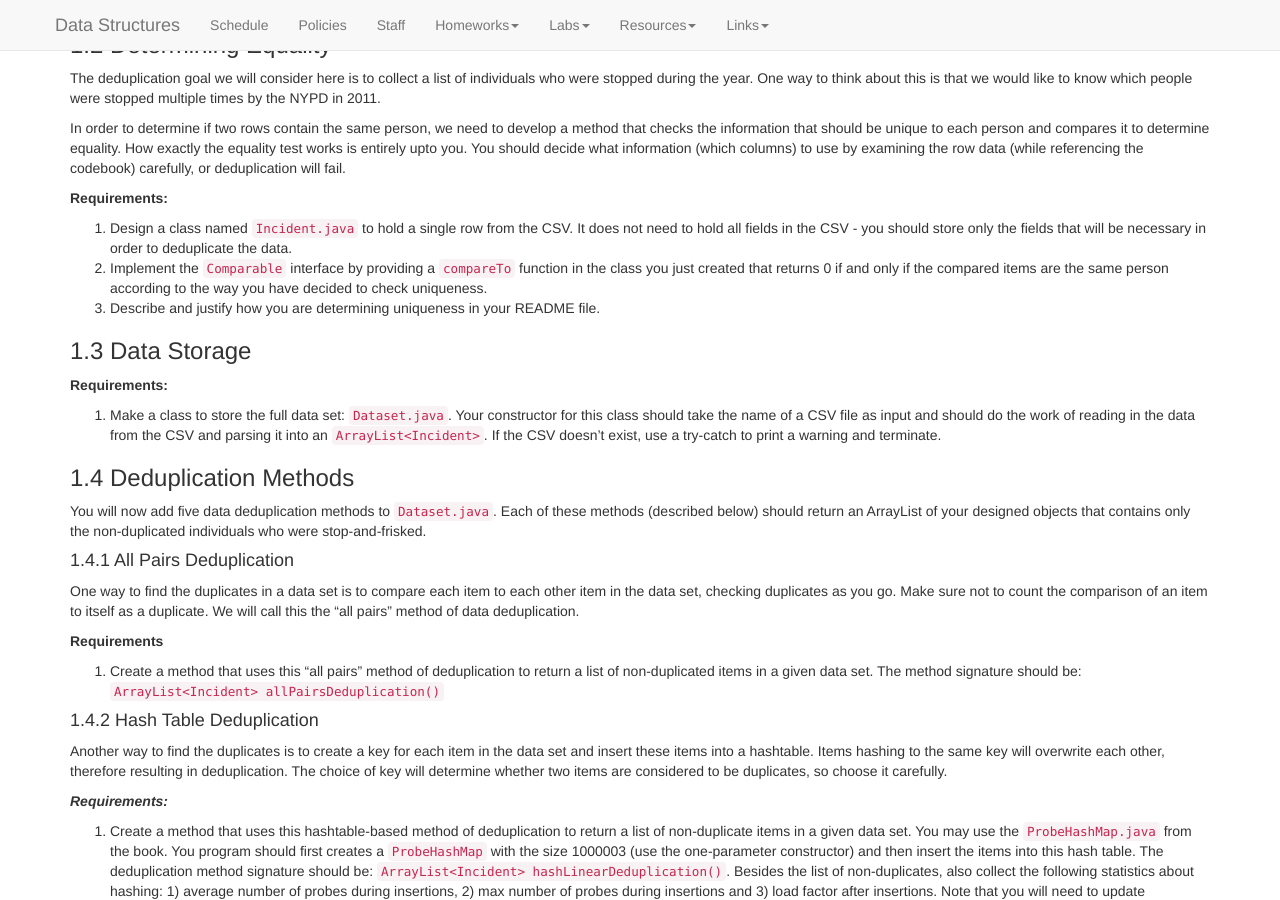
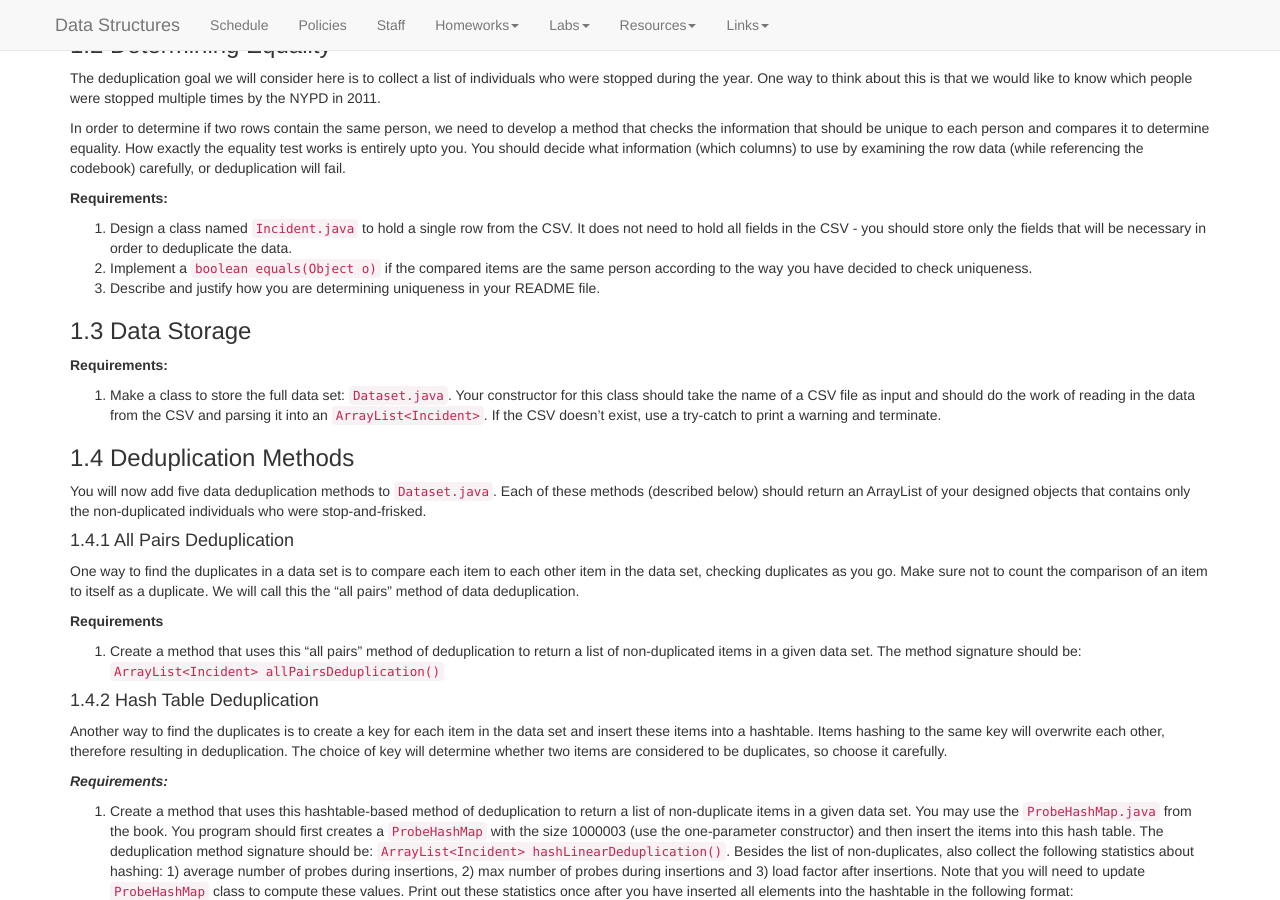
Before and after one commit to kalte0/BMC-CS-151.github.io, a Jekyll site: the page built from hws/HW07.md, in a window 1280 px wide and 900 px high, scrolled down 612 px. Built offline with Jekyll 4.4.1, drawn with Linux system fonts in a browser that asks for light colours; nearby versions of some CDN libraries.

Commit message:
Update HW07.md

```diff
--- a/hws/HW07.md
+++ b/hws/HW07.md
@@ -103,8 +103,7 @@ examining the row data (while referencing the codebook) carefully, or deduplicat
 1. Design a class named `Incident.java` to hold a single row from the CSV. It does not need to hold
 all fields in the CSV - you should store only the fields that will be necessary
 in order to deduplicate the data.
-2. Implement the `Comparable` interface by providing a `compareTo` function in
-the class you just created that returns 0 if and only if the compared items are
+2. Implement a `boolean equals(Object o)` if the compared items are
 the same person according to the way you have decided to check uniqueness.
 3. Describe and justify how you are determining uniqueness in your README file.
 
```
